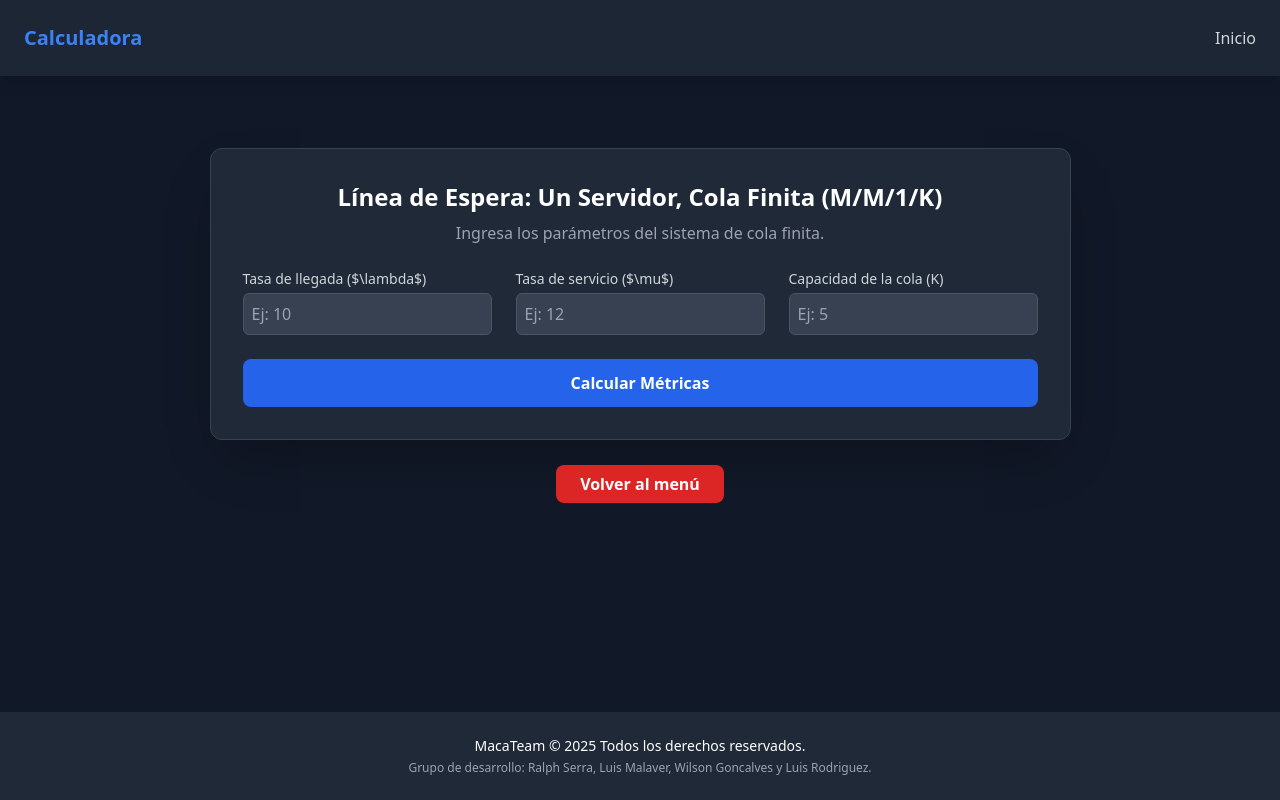
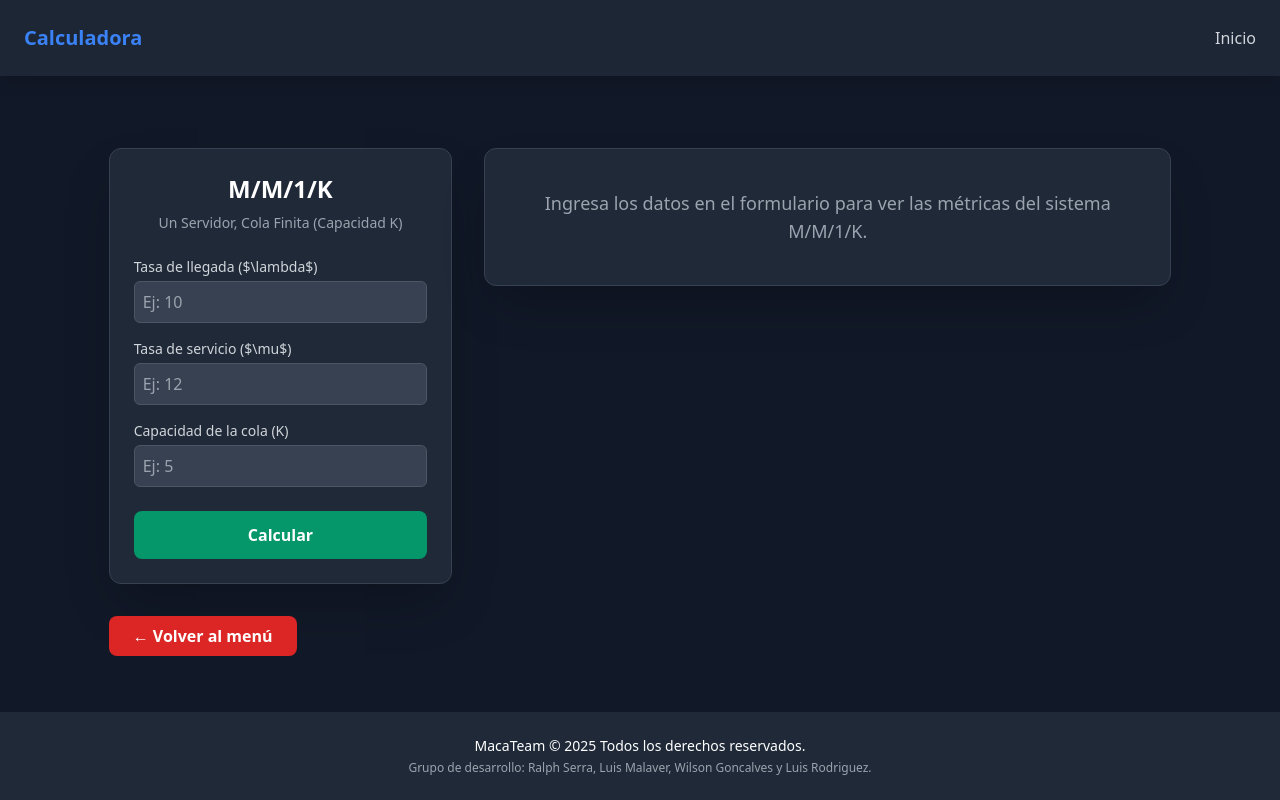
Before and after one commit to ralphdev55/Calculadora-Estadistica, a React (Vite) app: page /manual/serverconcola in a window 1280 px wide. Built offline with nearby package versions, Linux system fonts and the light colour scheme.

Commit message:
Cambio de vista de front Sever con Cola

```diff
--- a/src/views/Server_con_cola.jsx
+++ b/src/views/Server_con_cola.jsx
@@ -2,7 +2,7 @@ import React from 'react';
 import { Link } from 'react-router-dom';
 import { useState } from 'react';
 
-// Función para imprimir (debe estar fuera del componente o definida de otra manera)
+// Función para imprimir (fuera del componente para evitar que se recree en cada render)
 const handlePrint = () => {
     window.print();
 };
@@ -69,7 +69,6 @@ function Server_con_cola_av() {
             accumulatedFn += Pn;
             probabilityTable.push({ n, Pn, Fn: accumulatedFn });
         }
-        // Nota: No se incluye Pk como fila separada en la tabla, se usa hasta n=k
 
         // 3. ACTUALIZAR ESTADO PARA MOSTRAR RESULTADOS
         setResults({
@@ -80,52 +79,57 @@ function Server_con_cola_av() {
         });
     };
 
-    // Componente reutilizable para las tarjetas de métricas
+    // Componente reutilizable para las tarjetas de métricas (ESTILO REDISEÑADO)
     const MetricCard = ({ label, value }) => (
-        // Añadidas clases 'print:' para que la tarjeta se vea bien en blanco y negro
-        <div className="bg-gray-700/50 p-4 rounded-lg text-center print:bg-gray-200 print:text-black print:border print:border-gray-400">
-            <p className="text-sm text-gray-400 print:text-gray-600">{label}</p>
-            <p className="text-2xl font-bold text-blue-400 print:text-blue-700">{value}</p>
+        // Nuevo estilo de tarjeta, más claro y compacto con acento en verde esmeralda
+        <div className="bg-gray-800/70 p-3 rounded-lg text-center print:bg-gray-200 print:text-black print:border print:border-gray-400 **break-inside-avoid**">
+            <p className="text-xs text-gray-400 print:text-gray-600 font-medium">{label}</p>
+            <p className="text-xl font-bold text-emerald-400 print:text-emerald-700 mt-1">{value}</p>
         </div>
     );
 
     return (
-        // Envolvente principal con clases de impresión
-        <div className="max-w-4xl mx-auto text-white animate-fade-in-up print:text-black print:bg-white p-4">
+        // Contenedor principal con max-w-6xl para aprovechar más el espacio
+        <div className="max-w-6xl mx-auto text-white print:text-black print:bg-white p-4">
 
-            {/* --- FORMULARIO DE ENTRADA (OCULTAR EN IMPRESIÓN) --- */}
-            <div className="bg-gray-800 p-8 rounded-xl shadow-2xl border border-gray-700 print:hidden">
-                <h1 className="text-2xl font-bold mb-2 text-center">
-                    Línea de Espera: Un Servidor, Cola Finita (M/M/1/K)
+            {/* Contenedor principal para la estructura de dos columnas en escritorio */}
+            <div className="flex flex-col md:flex-row gap-8">
+
+                {/* --- COLUMNA 1: FORMULARIO DE ENTRADA (OCULTAR EN IMPRESIÓN) --- */}
+                <div className="md:w-1/3 print:hidden">
+                    <div className="bg-gray-800 p-6 rounded-xl shadow-2xl border border-gray-700 h-full">
+                        <h1 className="text-2xl font-extrabold mb-2 text-center text-white">
+                            M/M/1/K
                         </h1>
-                <p className="text-gray-400 text-center mb-6">Ingresa los parámetros del sistema de cola finita.</p>
+                        <p className="text-gray-400 text-center mb-6 text-sm">Un Servidor, Cola Finita (Capacidad K)</p>
 
                         <form onSubmit={handleCalculate}>
-                    <div className="grid grid-cols-1 md:grid-cols-3 gap-6 mb-6">
+                            <div className="space-y-4 mb-6">
                                 <div>
                                     <label htmlFor="lambda" className="block text-sm font-medium text-gray-300 mb-1">Tasa de llegada ($\lambda$)</label>
-                            <input type="number" name="lambda" id="lambda" value={inputs.lambda} onChange={handleInputChange} placeholder="Ej: 10" className="w-full bg-gray-700 border border-gray-600 rounded-md p-2 text-white focus:ring-2 focus:ring-blue-500 focus:border-blue-500 transition"/>
+                                    <input type="number" name="lambda" id="lambda" value={inputs.lambda} onChange={handleInputChange} placeholder="Ej: 10" className="w-full bg-gray-700 border border-gray-600 rounded-md p-2 text-white focus:ring-2 focus:ring-emerald-500 focus:border-emerald-500 transition"/>
                                 </div>
                                 <div>
                                     <label htmlFor="mu" className="block text-sm font-medium text-gray-300 mb-1">Tasa de servicio ($\mu$)</label>
-                            <input type="number" name="mu" id="mu" value={inputs.mu} onChange={handleInputChange} placeholder="Ej: 12" className="w-full bg-gray-700 border border-gray-600 rounded-md p-2 text-white focus:ring-2 focus:ring-blue-500 focus:border-blue-500 transition"/>
+                                    <input type="number" name="mu" id="mu" value={inputs.mu} onChange={handleInputChange} placeholder="Ej: 12" className="w-full bg-gray-700 border border-gray-600 rounded-md p-2 text-white focus:ring-2 focus:ring-emerald-500 focus:border-emerald-500 transition"/>
                                 </div>
                                 <div>
                                     <label htmlFor="k" className="block text-sm font-medium text-gray-300 mb-1">Capacidad de la cola (K)</label>
-                            <input type="number" name="k" id="k" value={inputs.k} onChange={handleInputChange} placeholder="Ej: 5" className="w-full bg-gray-700 border border-gray-600 rounded-md p-2 text-white focus:ring-2 focus:ring-blue-500 focus:border-blue-500 transition"/>
+                                    <input type="number" name="k" id="k" value={inputs.k} onChange={handleInputChange} placeholder="Ej: 5" className="w-full bg-gray-700 border border-gray-600 rounded-md p-2 text-white focus:ring-2 focus:ring-emerald-500 focus:border-emerald-500 transition"/>
                                 </div>
                             </div>
-                    <button type="submit" className="w-full bg-blue-600 hover:bg-blue-700 text-white font-bold py-3 px-4 rounded-lg transition-colors duration-300">
-                        Calcular Métricas
+                            <button type="submit" className="w-full bg-emerald-600 hover:bg-emerald-700 text-white font-bold py-3 px-4 rounded-lg transition-colors duration-300">
+                                Calcular
                             </button>
                             {error && <p className="text-red-400 text-center mt-4">{error}</p>}
                         </form>
                     </div>
+                </div>
 
-            {/* --- SECCIÓN DE RESULTADOS (RENDERIZADO CONDICIONAL) --- */}
+                {/* --- COLUMNA 2: RESULTADOS (MÉTRICAS y TABLA) --- */}
+                <div className="md:w-2/3 print:w-full">
+                    {/* Encabezado para la impresión */}
                     {results && (
-                <div className="mt-12 animate-fade-in-up print:mt-0 print:pt-4">
-                    {/* Título y Parámetros solo para la impresión */}
                         <div className="hidden print:block mb-6">
                             <h1 className="text-3xl font-bold mb-2 text-center text-black">
                                 Reporte de Resultados - M/M/1/K
@@ -134,12 +138,17 @@ function Server_con_cola_av() {
                                 Parámetros: $\lambda$ = {results.lambda} | $\mu$ = {results.mu} | Capacidad (K) = {results.k}
                             </p>
                         </div>
+                    )}
 
-                    {/* Métricas de Rendimiento */}
-                    <div className="bg-gray-800 p-8 rounded-xl shadow-2xl border border-gray-700 print:bg-white print:p-0 print:shadow-none print:border-none">
-                        <h2 className="text-xl font-bold mb-6 text-center print:text-xl print:text-black">Métricas de Rendimiento</h2>
-                        <div className="grid grid-cols-2 md:grid-cols-4 gap-6 print:gap-4 print:grid-cols-4">
-                            <MetricCard label="Factor de Utilización (ρ)" value={results.rho.toFixed(4)} />
+                    {/* Contenedor de Resultados */}
+                    {results ? (
+                        <div className="space-y-8">
+
+                            {/* 1. Métricas de Rendimiento */}
+                            <div className="bg-gray-800 p-6 rounded-xl shadow-2xl border border-gray-700 print:bg-white print:p-0 print:shadow-none print:border-none **break-inside-avoid**">
+                                <h2 className="text-xl font-bold mb-4 text-center text-emerald-400 print:text-xl print:text-black">Métricas de Rendimiento</h2>
+                                <div className="grid grid-cols-2 md:grid-cols-4 gap-4 print:gap-4 print:grid-cols-4">
+                                    <MetricCard label="Utilización (ρ)" value={results.rho.toFixed(4)} />
                                     <MetricCard label="Clientes en Cola (Lq)" value={results.Lq.toFixed(4)} />
                                     <MetricCard label="Clientes en Sistema (Ls)" value={results.Ls.toFixed(4)} />
                                     <MetricCard label="Tiempo en Cola (Wq)" value={results.Wq.toFixed(4)} />
@@ -150,11 +159,11 @@ function Server_con_cola_av() {
                                 </div>
                             </div>
 
-                    {/* Tabla de Probabilidad */}
-                    <div className="mt-8 bg-gray-800 p-8 rounded-xl shadow-2xl border border-gray-700 print:bg-white print:p-0 print:shadow-none print:border-none">
-                        <h2 className="text-xl font-bold mb-6 text-center print:text-xl print:text-black print:mt-8">Tabla de Distribución de Probabilidad</h2>
+                            {/* 2. Tabla de Probabilidad */}
+                            <div className="bg-gray-800 p-6 rounded-xl shadow-2xl border border-gray-700 print:bg-white print:p-0 print:shadow-none print:border-none **break-inside-avoid**">
+                                <h2 className="text-xl font-bold mb-4 text-center text-emerald-400 print:text-xl print:text-black print:mt-8">Tabla de Distribución de Probabilidad</h2>
                                 <div className="overflow-x-auto">
-                            <table className="w-full text-left print:border-collapse">
+                                    <table className="w-full text-left print:border-collapse text-sm">
                                         <thead className="bg-gray-700/50 print:bg-gray-300 print:text-black">
                                             <tr>
                                                 <th className="p-3 print:border print:border-gray-500">Clientes (n)</th>
@@ -164,7 +173,6 @@ function Server_con_cola_av() {
                                         </thead>
                                         <tbody className="print:text-black">
                                             {results.probabilityTable.map((row) => (
-                                        // 🚨 CLASE CRUCIAL PARA LA PAGINACIÓN 🚨
                                                 <tr
                                                     key={row.n}
                                                     className="border-b border-gray-700 hover:bg-gray-700/30 print:border-gray-400 print:hover:bg-gray-100 **break-inside-avoid**"
@@ -177,25 +185,33 @@ function Server_con_cola_av() {
                                         </tbody>
                                     </table>
                                 </div>
+                            </div>
+                        </div>
+                    ) : (
+                        <div className="bg-gray-800 p-10 rounded-xl shadow-2xl border border-gray-700 text-center">
+                            <p className="text-gray-400 text-lg">Ingresa los datos en el formulario para ver las métricas del sistema M/M/1/K.</p>
+                        </div>
+                    )}
+                </div>
+            </div>
 
-                        {/* Botón para Imprimir Resultados (OCULTAR EN IMPRESIÓN) */}
-                        <div className="text-right mt-4 print:hidden">
+            {/* --- BOTONES INFERIORES (OCULTAR EN IMPRESIÓN) --- */}
+            <div className="flex justify-between items-center mt-8 print:hidden">
+                <Link
+                    to="/"
+                    className="bg-red-600 hover:bg-red-700 text-white font-bold py-2 px-6 rounded-lg transition-colors duration-300"
+                >
+                    &larr; Volver al menú
+                </Link>
+
+                {results && (
                     <button
                         onClick={handlePrint}
                         className="bg-blue-600 hover:bg-blue-700 text-white font-bold py-2 px-6 rounded-lg transition-colors duration-300"
                     >
-                                Imprimir Resultados
+                        Imprimir Resultados 🖨️
                     </button>
-                        </div>
-                    </div>
-                </div>
                 )}
-
-            {/* Botón para volver (OCULTAR EN IMPRESIÓN) */}
-            <div className="text-center mt-8 print:hidden">
-                <Link to="/" className="bg-red-600 hover:bg-red-700 text-white font-bold py-2 px-6 rounded-lg transition-colors duration-300">
-                    Volver al menú
-                </Link>
             </div>
         </div>
     );
```
Lines whose indentation alone changed are shown as unchanged.
